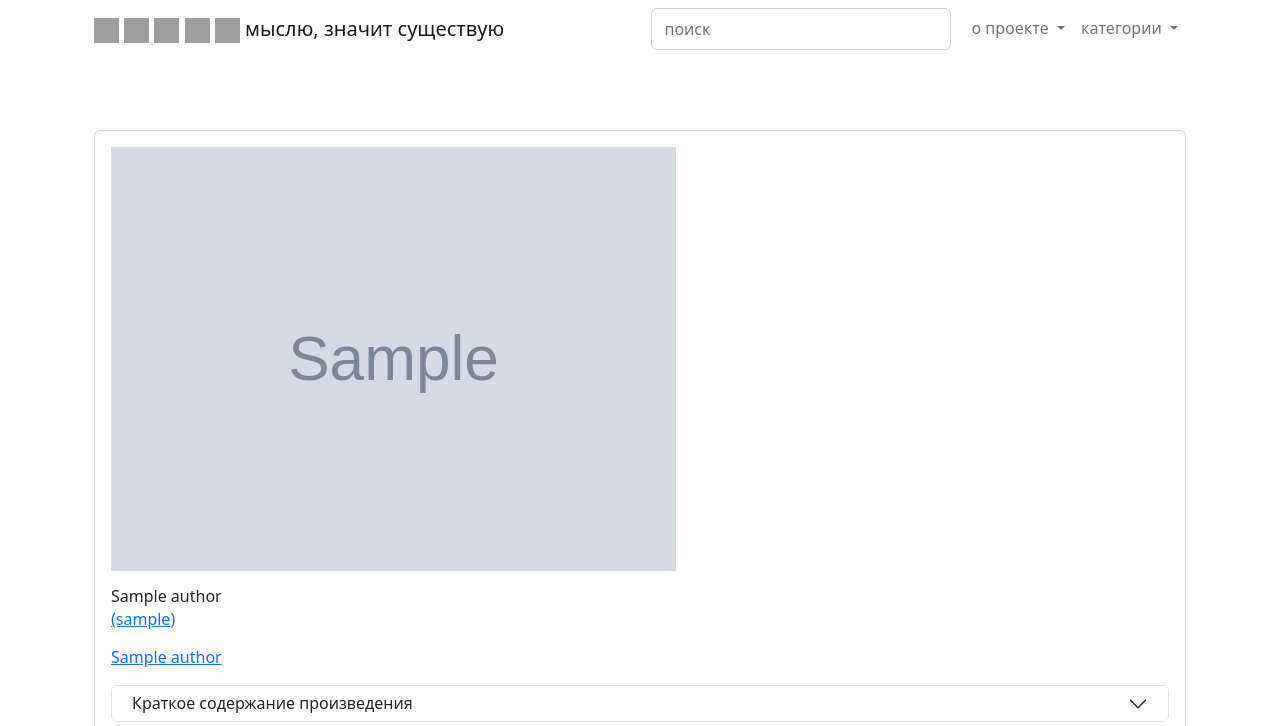
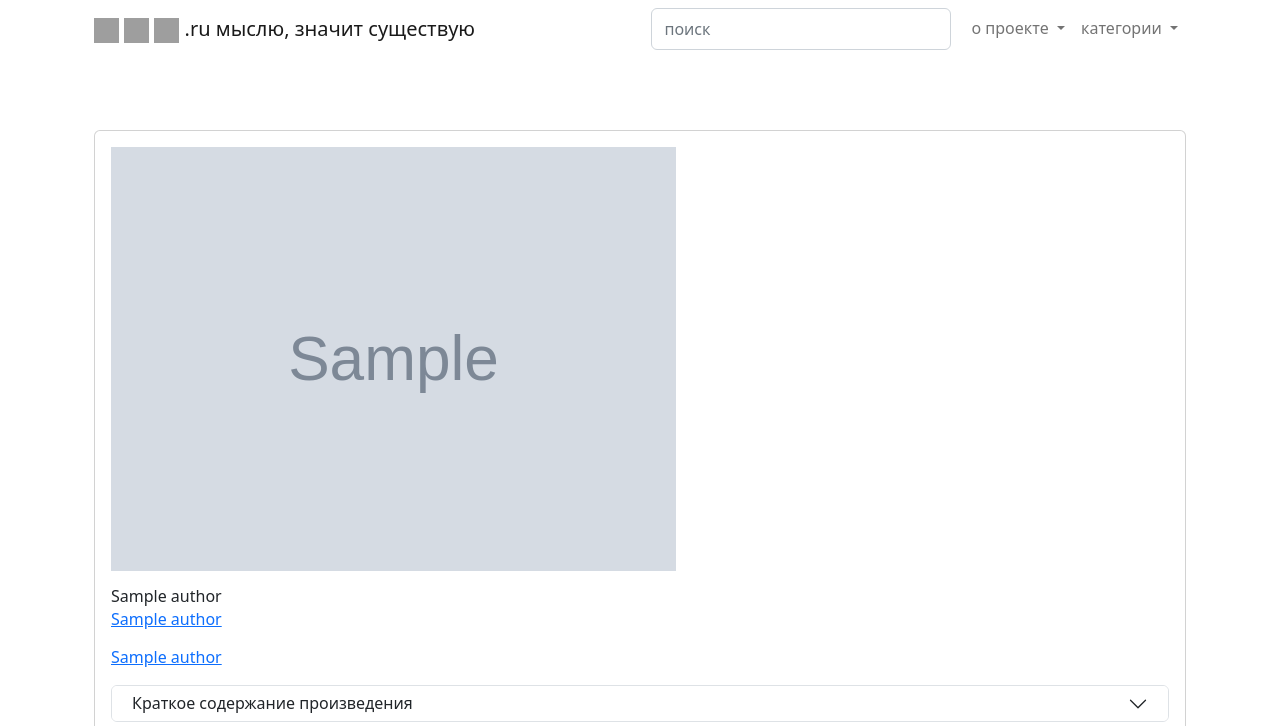
Before and after one commit to Ark005/edu, a Django app: a page that uses backend/web/templates/navbar.html in a window 1280 px wide. Shown: the top 726 px of the page. Run offline with Django 4.2, Linux system fonts and the light colour scheme; tables that the repository leaves empty hold one stand-in row (values such as "Sample post"); grey boxes marked "Sample" are stand-in pictures; parts of the project's set-up code (start-up, migrations or seed data) failed here and were passed over; grey boxes are pictures that could not be loaded.

Commit message:
17.05.2024

```diff
--- a/backend/web/templates/core/author_details.html
+++ b/backend/web/templates/core/author_details.html
@@ -10,9 +10,15 @@
                 </div>
                 <div class="h6 my-3">
                     <p class="mb-1">{{ author.name }}</p>
-                    {% if author.slug2 %}
+
+
+                    {% if author.creation_author %}
+                        <a href=" /{{ author.creation_author.slug }}/detail">{{ author.creation_author }}</a>
+                    {% endif %}
+
+{% comment %}                    {% if author.slug2 %}
                         <a href=" /{{ author.slug2 }}/detail">({{ author.slug3 }})</a>
-                    {% endif %}
+                    {% endif %}{% endcomment %}
                 </div>
                 {% if author.creations.exists %}
                     <div>
--- a/backend/web/templates/core/genre_detail.html
+++ b/backend/web/templates/core/genre_detail.html
@@ -70,9 +70,11 @@
                             <div>
                                 <a href="{{ object.get_absolute_url }}">{{ object }} </a>
                                  <br>
-                                {% if object.slug3 %}
+                            {{ object.creation_author}}
+
+                               {% comment %} {% if object.slug3 %}
                                 <a href="{{ object.get_absolute_url }}"> {{ object.slug3 }}</a>
-                                {%  endif %}
+                                {%  endif %}{% endcomment %}
                             </div>
                         </div>
                     </div>
--- a/backend/web/templates/navbar.html
+++ b/backend/web/templates/navbar.html
@@ -2,12 +2,13 @@
     {% comment %}<nav class="navbar navbar-expand-lg navbar-light bg-light">{% endcomment %}
     <div class="container-fluid">
         <a class="navbar-brand logotype-images" href="/">
-            <img src="/media/image/005.jpg" alt="25" width="25">
+
+            {% comment %} <img src="/media/image/005.jpg" alt="25" width="25">{% endcomment %}
             <img src="/media/image/logo.jpeg" alt="25" width="25">
             <img src="/media/image/logo.jpeg" alt="25" width="25">
+            {% comment %} <img src="/media/image/logo.jpeg" alt="25" width="25">{% endcomment %}
             <img src="/media/image/5.jpeg" alt="25" width="25">
-            <img src="/media/image/ru.webp" alt="25" width="25" >
-            мыслю, значит существую
+            .ru мыслю, значит существую {% comment %}005.ru{% endcomment %}
         </a>
         <button class="navbar-toggler" type="button" data-bs-toggle="collapse"
                 data-bs-target="#navbarSupportedContent" aria-controls="navbarSupportedContent"
```
